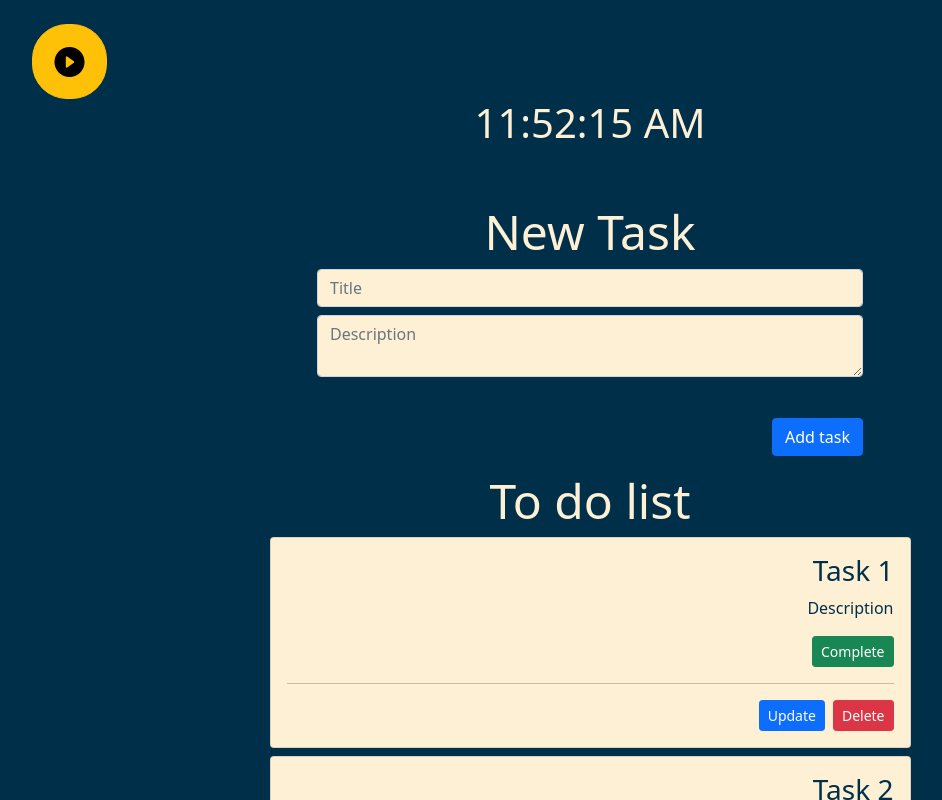
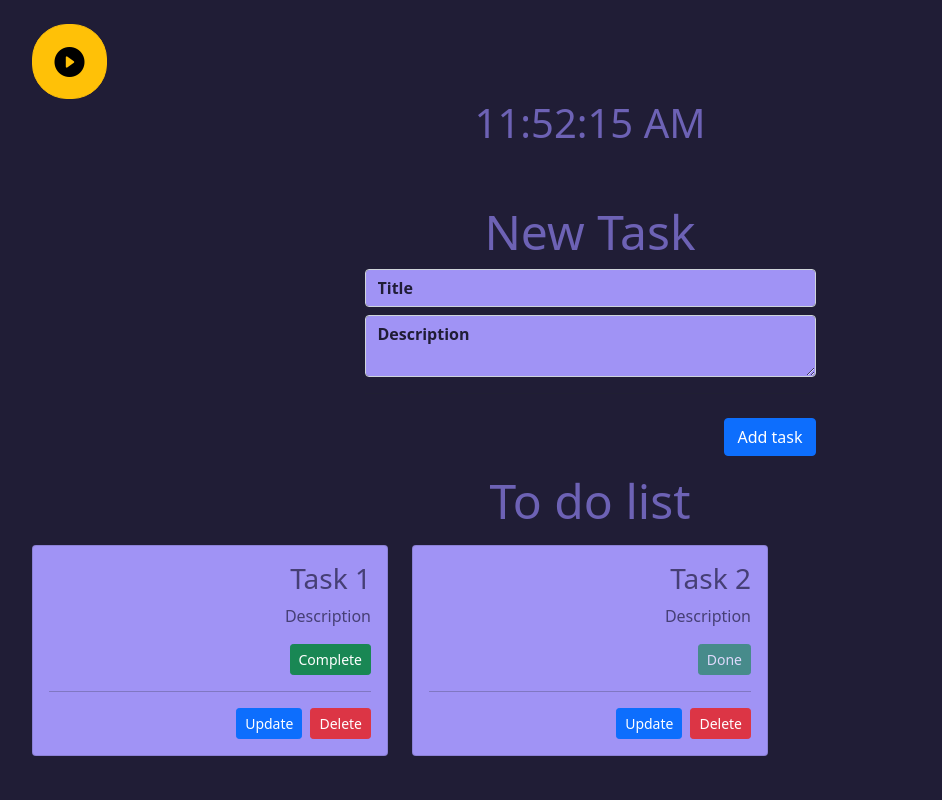
Before and after one commit to Stivencio/React-TareasApp, a React (Create React App) app: page / in a window 1280 px wide. Shown: the top 800 px of the page, without its empty margins (50-992 px from the left). Built offline with nearby package versions, Linux system fonts and the light colour scheme; no server answers.

Commit message:
new design

```diff
--- a/src/App.jsx
+++ b/src/App.jsx
@@ -121,8 +121,6 @@ const App = () => {
 					limit={1}
 				/>
 
-				<div className="row d-flex justify-content-center">
-					<div className="col-6 mt-5">
 				<ToDoForm
 					toast={toast}
 					Swal={Swal}
@@ -131,8 +129,7 @@ const App = () => {
 					taskEdit={taskEdit}
 					toDoUpdate={toDoUpdate}
 				/>
-					</div>
-					<div className="col-7 ">
+
 				<ToDoList
 					Swal={Swal}
 					data={data}
@@ -141,8 +138,6 @@ const App = () => {
 					toDoCompleted={toDoCompleted}
 				/>
 			</div>
-				</div>
-			</div>
 		</>
 	);
 };
--- a/src/components/ToDo.jsx
+++ b/src/components/ToDo.jsx
@@ -2,7 +2,7 @@ import React from "react";
 
 const ToDo = ({ data, toDoDelete, toDoCompleted, setTaskEdit, Swal }) => {
 	return (
-		<div>
+		<>
 			<div className="card mt-2 inputStyles">
 				<div className="card-body">
 					<h3 className="card-title text-end textStyles">{data.title}</h3>
@@ -41,7 +41,7 @@ const ToDo = ({ data, toDoDelete, toDoCompleted, setTaskEdit, Swal }) => {
 					</div>
 				</div>
 			</div>
-		</div>
+		</>
 	);
 };
 
--- a/src/components/ToDoForm.jsx
+++ b/src/components/ToDoForm.jsx
@@ -63,6 +63,8 @@ const ToDoForm = ({
 	//Validar campos
 
 	return (
+		<div className="row d-flex justify-content-center">
+			<div className="col-5 mt-5">
 				<div className="mb-3">
 					<h2 className="text-center display-5">
 						{taskEdit ? "Update task" : "New Task"}
@@ -93,7 +95,9 @@ const ToDoForm = ({
 									Update task
 								</button>
 							) : (
-						<button className="btn btn-primary btn-block mt-2">Add task</button>
+								<button className="btn btn-primary btn-block mt-2">
+									Add task
+								</button>
 							)}
 						</div>
 						<div className="d-flex justify-content-end">
@@ -114,6 +118,8 @@ const ToDoForm = ({
 				)} */}
 					</form>
 				</div>
+			</div>
+		</div>
 	);
 };
 
--- a/src/components/ToDoList.jsx
+++ b/src/components/ToDoList.jsx
@@ -3,15 +3,18 @@ import ToDo from "./ToDo";
 
 const ToDoList = ({ data, toDoDelete, toDoCompleted, setTaskEdit, Swal }) => {
 	return (
-		<div>
+		<>
 			<h2 className="text-center display-5">To do list</h2>
-
+			<div className="row align-items-center">
 				{!data.length ? (
+					<div className=" d-flex justify-content-center col-12">
 						<div className="alert alert-danger" style={{ textAlign: "center" }}>
 							You don't have any task yet 🙃{" "}
 						</div>
+					</div>
 				) : (
 					data.map((el, idx) => (
+						<div className="col-4">
 							<ToDo
 								key={idx}
 								data={el}
@@ -20,9 +23,11 @@ const ToDoList = ({ data, toDoDelete, toDoCompleted, setTaskEdit, Swal }) => {
 								setTaskEdit={setTaskEdit}
 								Swal={Swal}
 							/>
+						</div>
 					))
 				)}
 			</div>
+		</>
 	);
 };
 
--- a/src/index.css
+++ b/src/index.css
@@ -1,23 +1,41 @@
-div {
-	/* background-color: #FDF0D5 */
+/* Background */
+body {
+	background-color: #201d36;
 }
-body {
-	background-color: #003049;
+/* Time */
+h1 {
+	color: #6d62b5;
+}
+/* Titles */
+h2 {
+	color: #6d62b5;
 }
 
-h1 {
-	color: #fdf0d5;
+/* Placeholder */
+.form-control::placeholder {
+	/* Chrome, Firefox, Opera, Safari 10.1+ */
+	color: #201d36;
+	font-weight: 630;
+	opacity: 1; /* Firefox */
+}
+.form-control:-ms-input-placeholder {
+	/* Internet Explorer 10-11 */
+	color: #201d36;
+}
+.form-control::-ms-input-placeholder {
+	/* Microsoft Edge */
+	color: #201d36;
 }
 
-h2 {
-	color: #fdf0d5;
+/* Background Cards */
+.inputStyles {
+	background-color: #a093f5;
 }
 
-.inputStyles {
-	background-color: #fdf0d5;
-}
+/* Text in Cards */
 .textStyles {
-	color: #003049;
+	font-weight: 500;
+	color: #463f75;
 }
 
 .btn-circle.btn-xl {
```
Lines whose indentation alone changed are shown as unchanged.
